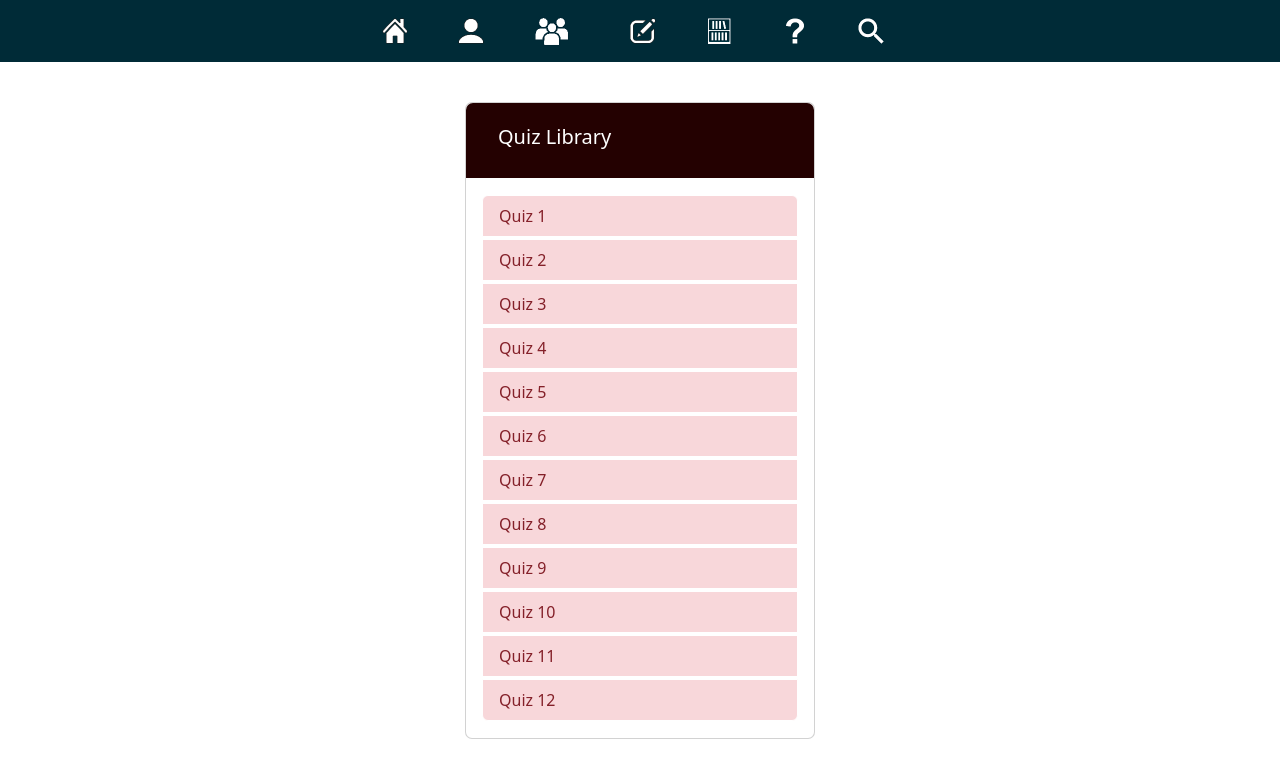
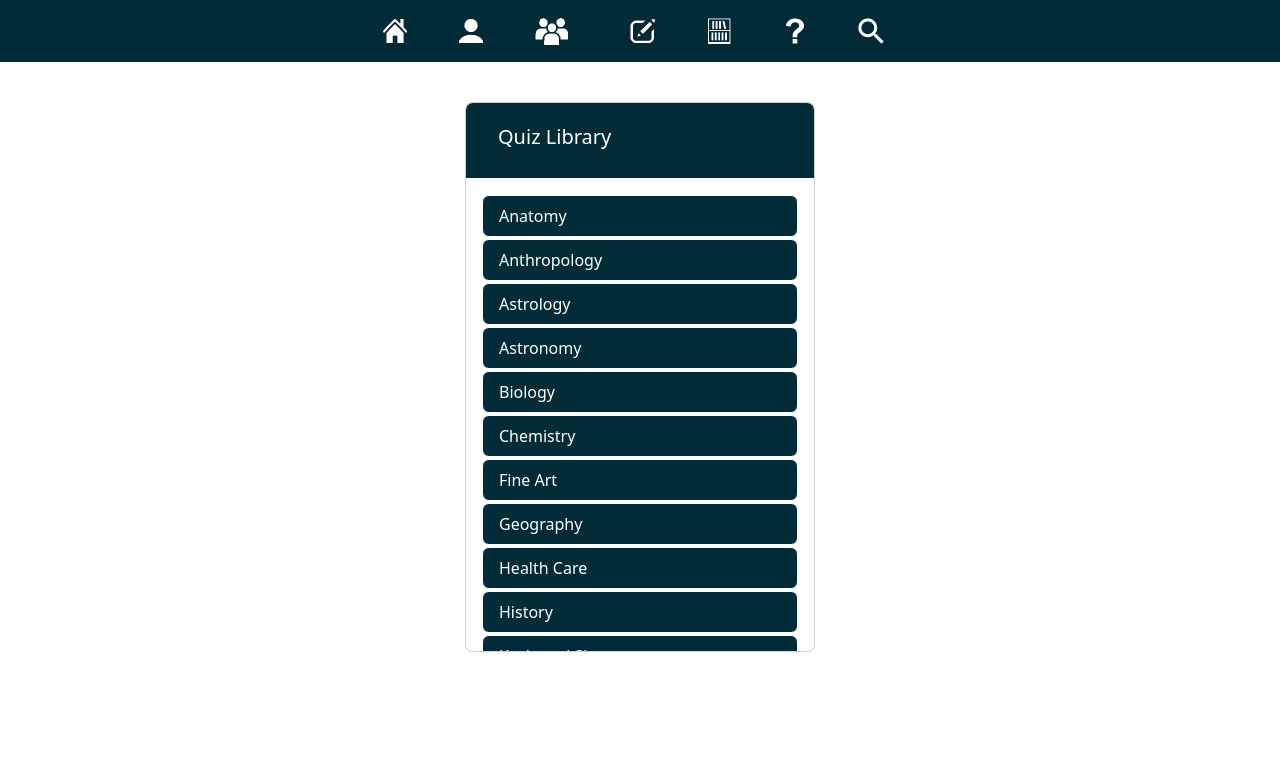
Before and after one commit to Ekat823/QuizzesRouter, a React (Create React App) app: page /quiz_library in a window 1280 px wide. Shown: the top 778 px of the page. Built offline with nearby package versions, Linux system fonts and the light colour scheme.

Commit message:
corrected library

```diff
--- a/src/components/Library.js
+++ b/src/components/Library.js
@@ -1,14 +1,19 @@
-import React from "react";
+import React, { useContext } from "react";
 import Container from "react-bootstrap/Container";
 import Card from "react-bootstrap/Card";
 import ListGroup from "react-bootstrap/ListGroup";
+import { QuizContext } from "../App";
 
 const Library = () => {
+
+  const quizContext = useContext(QuizContext);
+
   return (
     <Container>
 
       <Card style={{
         maxWidth: "350px",
+        maxHeight: "550px",
         border: "1px solid balck",
         borderRadius: "7px"
       }}
@@ -16,7 +21,7 @@ const Library = () => {
         <Card.Img
           src={require("./header.png")}
           alt="Card image"
-          style={{ backgroundColor: "#240101", borderRadius: "7px 7px 0 0"}}
+          style={{ backgroundColor: "#002b37", borderRadius: "7px 7px 0 0" }}
 
         />
         <Card.ImgOverlay>
@@ -31,141 +36,27 @@ const Library = () => {
           </Card.Body>
         </Card.ImgOverlay>
 
-        <Card.Body style={{overflowX: "hidden"}}>
+        <Card.Body style={{ overflowX: "hidden" }}>
           <ListGroup>
 
+          {quizContext.state.categories.sort().map((el, i) => (
             <ListGroup.Item
-              variant="danger"
             style={{
               border: "1px solid white",
+              backgroundColor: "#002b37",
+              borderRadius: "7px",
+              color: "white",
               marginTop: "1px",
               marginBottom: "1px"
             }}
+            key={i}
             action
             >
-              Quiz 1
+                {el}
             </ListGroup.Item>
-            <ListGroup.Item
-              variant="danger"
-              style={{
-                border: "1px solid white",
-                marginTop: "1px",
-                marginBottom: "1px"
-              }}
-              action
-            >
-              Quiz 2
-            </ListGroup.Item>
-            <ListGroup.Item
-               variant="danger"
-               style={{
-                 border: "1px solid white",
-                 marginTop: "1px",
-                 marginBottom: "1px"
-               }}
-               action
-            >
-              Quiz 3
-            </ListGroup.Item>
-            <ListGroup.Item
-              variant="danger"
-              style={{
-                border: "1px solid white",
-                marginTop: "1px",
-                marginBottom: "1px"
-              }}
-              action
-            >
-              Quiz 4
-            </ListGroup.Item>
-            <ListGroup.Item
-               variant="danger"
-               style={{
-                 border: "1px solid white",
-                 marginTop: "1px",
-                 marginBottom: "1px"
-               }}
-               action
-            >
-              Quiz 5
-            </ListGroup.Item>
-            <ListGroup.Item
-              variant="danger"
-              style={{
-                border: "1px solid white",
-                marginTop: "1px",
-                marginBottom: "1px"
-              }}
-              action
-            >
-              Quiz 6
-            </ListGroup.Item>
-            <ListGroup.Item
-               variant="danger"
-               style={{
-                 border: "1px solid white",
-                 marginTop: "1px",
-                 marginBottom: "1px"
-               }}
-               action
-            >
-              Quiz 7
-            </ListGroup.Item>
-            <ListGroup.Item
-               variant="danger"
-               style={{
-                 border: "1px solid white",
-                 marginTop: "1px",
-                 marginBottom: "1px"
-               }}
-               action
-            >
-              Quiz 8
-            </ListGroup.Item>
-            <ListGroup.Item
-               variant="danger"
-               style={{
-                 border: "1px solid white",
-                 marginTop: "1px",
-                 marginBottom: "1px"
-               }}
-               action
-            >
-              Quiz 9
-            </ListGroup.Item>
-            <ListGroup.Item
-               variant="danger"
-               style={{
-                 border: "1px solid white",
-                 marginTop: "1px",
-                 marginBottom: "1px"
-               }}
-               action
-            >
-              Quiz 10
-            </ListGroup.Item>
-            <ListGroup.Item
-               variant="danger"
-               style={{
-                 border: "1px solid white",
-                 marginTop: "1px",
-                 marginBottom: "1px"
-               }}
-               action
-            >
-              Quiz 11
-            </ListGroup.Item>
-            <ListGroup.Item
-               variant="danger"
-               style={{
-                 border: "1px solid white",
-                 marginTop: "1px",
-                 marginBottom: "1px"
-               }}
-               action
-            >
-              Quiz 12
-            </ListGroup.Item>
+          )
+          )}
+
           </ListGroup>
         </Card.Body>
       </Card>
--- a/src/components/LibraryQuiz.js
+++ b/src/components/LibraryQuiz.js
@@ -7,7 +7,7 @@ import { QuizContext } from "../App";
 
 const LibraryQuiz = () => {
 
-  const quizContext = useContext(QuizContext)
+  const quizContext = useContext(QuizContext);
 
   return (
     <>
--- a/src/components/quizComponents/RunQuiz.js
+++ b/src/components/quizComponents/RunQuiz.js
@@ -10,7 +10,7 @@ import { QuizContext } from "../../App";
 
 const RunQuiz = () => {
 
-  const quizContext = useContext(QuizContext)
+  const quizContext = useContext(QuizContext);
 
   return (
     <Container>
--- a/src/state/GetInitialState.js
+++ b/src/state/GetInitialState.js
@@ -30,7 +30,8 @@ const getInitialState = () => ({
   score: 0,
   storeScore: [],
   averageScore: 0,
-  //-----Quiz
+  //-----Library
+  categories: ['Anatomy', 'Physics', 'Anthropology', 'Astrology', 'Mathematics', 'Astronomy', 'Keyboard Shortcuts', 'Biology', 'Chemistry', 'Fine Art', 'Music', 'Geography', 'Health Care', 'History', 'Languages', 'Literature', 'Psychology'],
 
 })
 export default getInitialState
```
Lines whose indentation alone changed are shown as unchanged.
